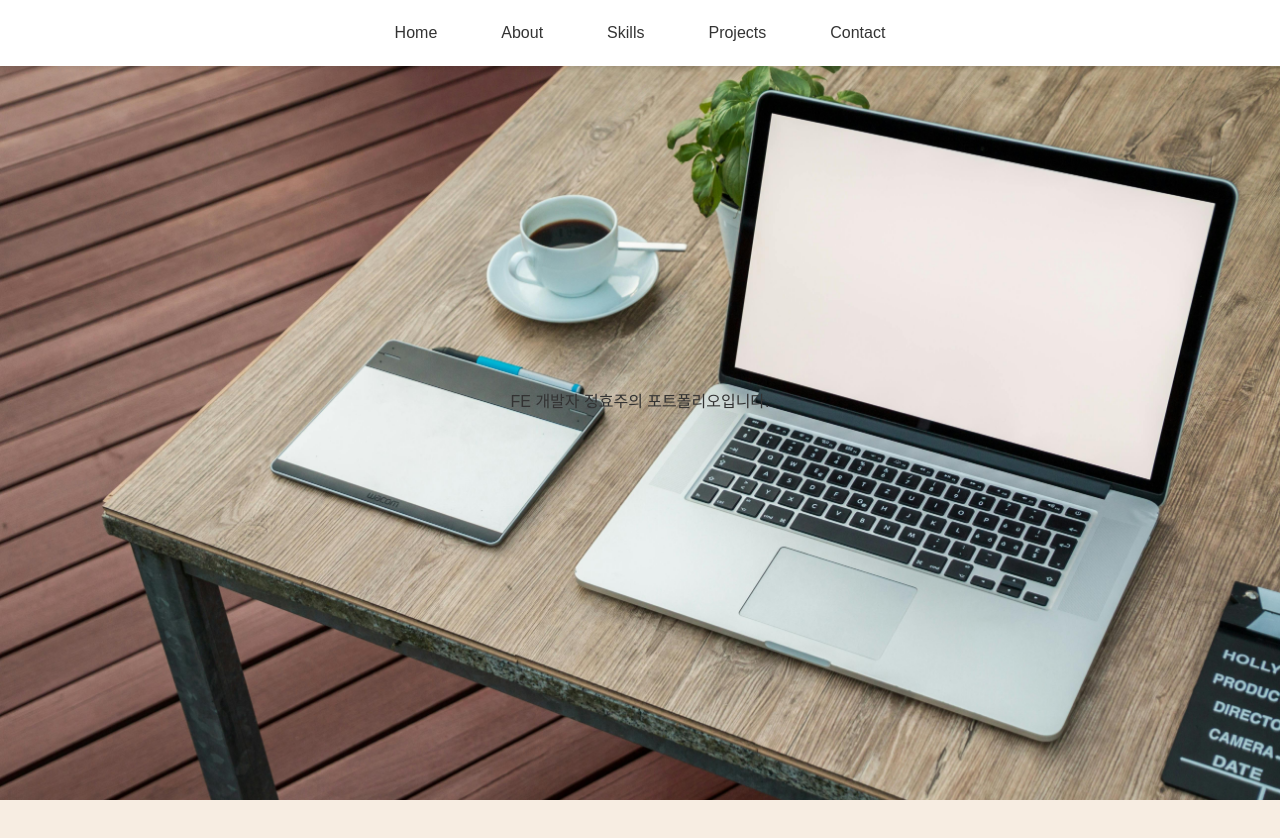
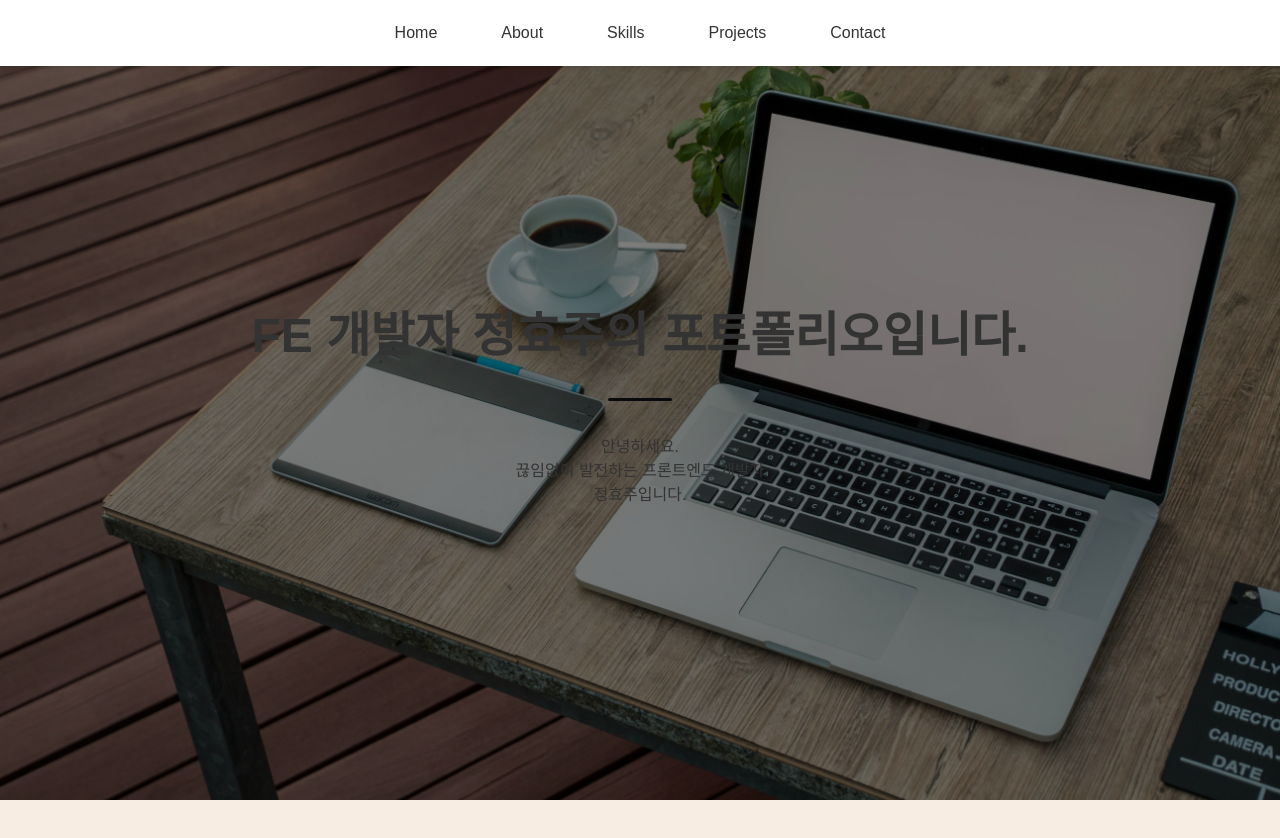
Before and after one commit to h-0y28/h-0y28, a React (Vite) app: page / in a window 1280 px wide. Shown: the top 838 px of the page. Built offline with nearby package versions, Linux system fonts and the light colour scheme; a web font is replaced by a local one.

Commit message:
style: home 화면 구현

```diff
--- a/src/pages/Home/index.tsx
+++ b/src/pages/Home/index.tsx
@@ -2,8 +2,18 @@ import * as S from "./style";
 
 export default function Home() {
   return (
-    <>
-      <>FE 개발자 정효주의 포트폴리오입니다.</>
-    </>
+    <S.HomeContainer>
+      <S.IntroduceContainer>
+        <S.Title>FE 개발자 정효주의 포트폴리오입니다.</S.Title>
+        <S.Line />
+        <S.IntroduceText>
+          안녕하세요.
+          <br />
+          끊임없이 발전하는 프론트엔드 개발자
+          <br />
+          정효주입니다.
+        </S.IntroduceText>
+      </S.IntroduceContainer>
+    </S.HomeContainer>
   );
 }
--- a/src/pages/Home/style.ts
+++ b/src/pages/Home/style.ts
@@ -0,0 +1,52 @@
+import styled from "styled-components";
+import { theme } from "../../styles/theme";
+
+export const HomeContainer = styled.div`
+  position: relative;
+  width: 100%;
+  height: 100%;
+  display: flex;
+  align-items: center;
+  justify-content: center;
+
+  &::before {
+    content: "";
+    position: absolute;
+    top: 0;
+    left: 0;
+    width: 100%;
+    height: 100%;
+    background-color: rgba(0, 0, 0, 0.5);
+    z-index: 1;
+  }
+
+  > * {
+    position: relative;
+    z-index: 2;
+  }
+`;
+
+export const IntroduceContainer = styled.div`
+  text-align: center;
+`;
+
+export const Title = styled.h1`
+  font-size: 3rem;
+  color: ${theme.colors.white};
+  margin-bottom: 2rem;
+`;
+
+export const Line = styled.hr`
+  width: 4rem;
+  margin: 0 auto;
+  text-align: center;
+  background: ${theme.colors.secondary};
+  height: 3px;
+  border: none;
+  border-radius: 20px;
+`;
+
+export const IntroduceText = styled.p`
+  margin-top: 2rem;
+  color: ${theme.colors.white};
+`;
```
